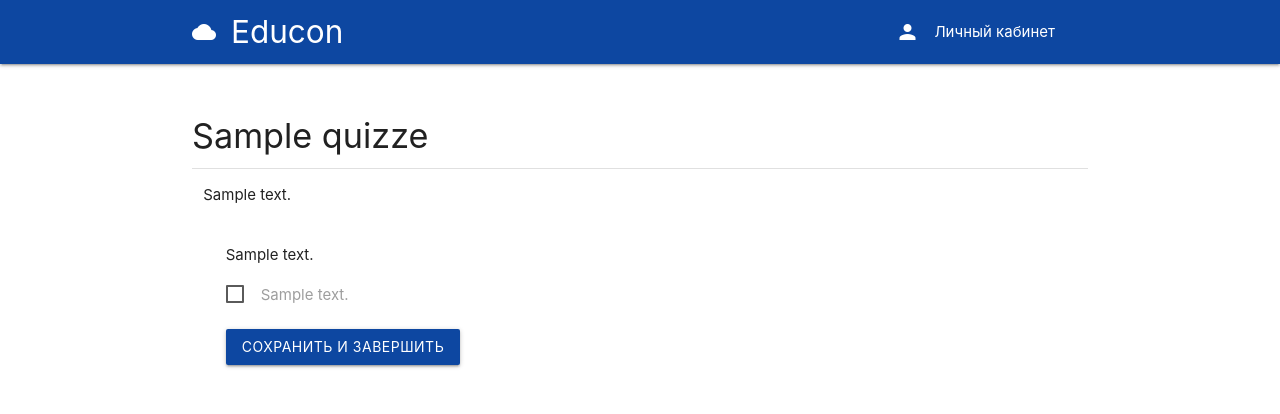
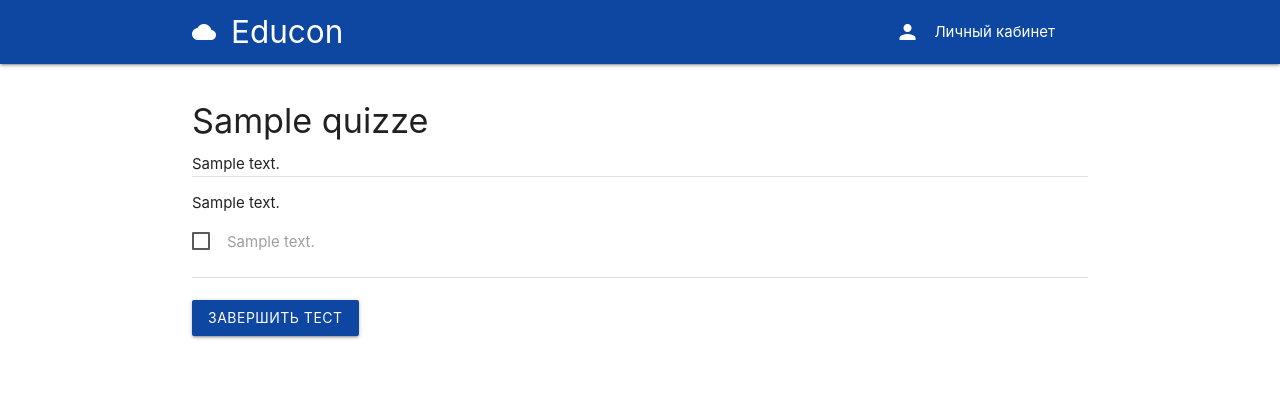
Before and after one commit to aslbnv/educon, a Django app: page /courses/00000000-0000-0000-0000-000000000001/quiz/1/take in a window 1280 px wide. Shown: the top 414 px of the page. Run offline with Django 3.2, Linux system fonts and the light colour scheme; tables that the repository leaves empty hold one stand-in row (values such as "Sample post"); some libraries are stand-ins or nearby versions.

Commit message:
improve take quiz template, idk maybe change later

```diff
--- a/education_portal/education_portal/templates/quiz/takequiz.html
+++ b/education_portal/education_portal/templates/quiz/takequiz.html
@@ -2,26 +2,22 @@
 {% load static %}
 
 {% block content %}
-<div class="section">
 <h4>{{ quiz.title }}</h4>
+<!-- <div class="row"> -->
+<div class="col s12">
+    {{ quiz.description | safe }}
     <div class="divider"></div>
 </div>
 
-<div class="row">
-    <div class="col s12">
-        {{ quiz.description | safe }}
-        <!-- <div class="divider"></div> -->
-    </div>
-
-    <div class="col s12">
 <form method="post" action="{% url 'submit-quiz' course_id quiz.id %}" role="form" class="col s12">
     {% csrf_token %}
     {% for question in quiz.questions.all %}
+    <!-- <div class="divider"></div> -->
     <div class="col s12">
-                <br>
         <p>{{ question.question_text }}</p>
         <input type="hidden" name="question" value="{{ question.id }}">
     </div>
+
     {% for answer in question.answers.all %}
     <div class="input col s12">
         <label>
@@ -30,16 +26,20 @@
         </label>
     </div>
     {% endfor %}
+    <br>
+    <!-- <div class="divider"></div> -->
     {% endfor %}
+
+
     <div class="col s12">
+        <div class="divider"></div>
         <br>
+        <div class="valign center-block">
             <button type="submit" value="login" class="btn hoverable waves-effect waves-light blue darken-4">
-                    Сохранить и завершить
+                Завершить тест
             </button>
+        </div>
     </div>
 </form>
 </div>
-</div>
-
-
 {% endblock %}
```
Lines whose indentation alone changed are shown as unchanged.
